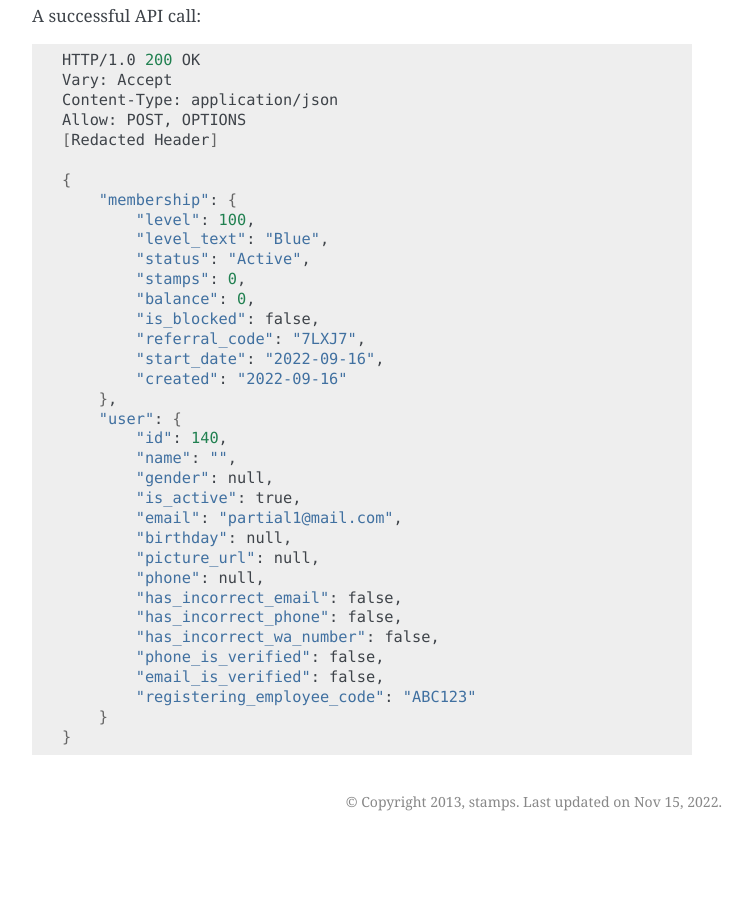
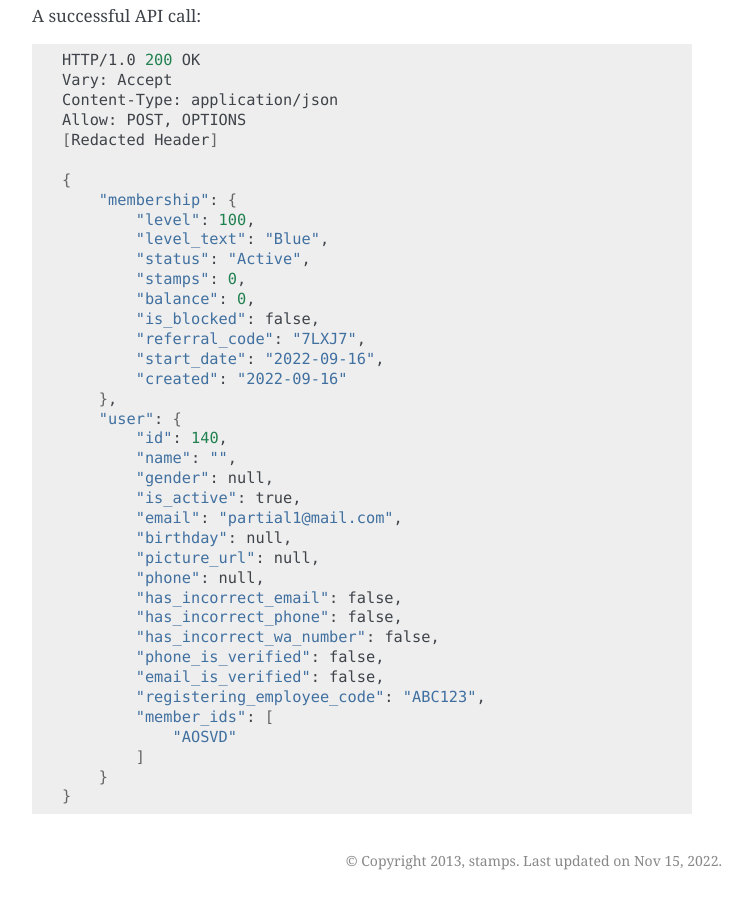
Before and after one commit to ui/stamps-api-docs, a Sphinx documentation site: the page built from source/customer_api.rst, in a window 1280 px wide and 900 px high, scrolled down 30323 px. Shown: the whole window, without its empty margins (388-1140 px from the left). Built offline with Sphinx 7.4.7, drawn with Linux system fonts in a browser that asks for light colours; before the commit the page ends 31164 px from its top, so only the background shows below that.

Commit message:
Add `member_ids` field

```diff
--- a/source/customer_api.rst
+++ b/source/customer_api.rst
@@ -1620,6 +1620,9 @@ A successful API call:
             "has_incorrect_wa_number": false,
             "phone_is_verified": false,
             "email_is_verified": false,
-            "registering_employee_code": "ABC123"
+            "registering_employee_code": "ABC123",
+            "member_ids": [
+                "AOSVD"
+            ]
         }
     }
```
